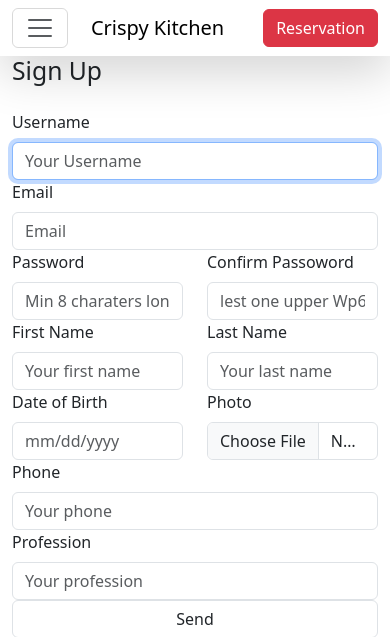
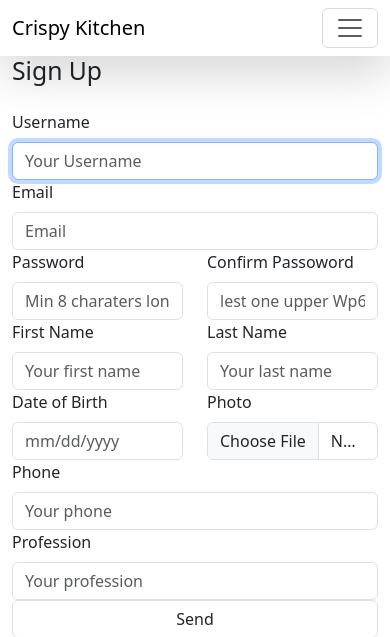
Before and after one commit to Konstantin-Kostov-70/Crispy-Kitchen, a Django app: page /accounts/sign-up/ in a window 390 px wide. Shown: the top 637 px of the page. Run offline with Django 4.2, Linux system fonts and the light colour scheme; some libraries are stand-ins or nearby versions.

Commit message:
update  toggle nav menu

```diff
--- a/templates/base.html
+++ b/templates/base.html
@@ -39,20 +39,21 @@
 <body>
 <nav class="navbar navbar-expand-lg bg-white shadow-lg">
     <div class="container">
+
+
+        <a class="navbar-brand" href="{% url 'index' %}">
+            Crispy Kitchen
+        </a>
         <button class="navbar-toggler" type="button" data-bs-toggle="collapse" data-bs-target="#navbarNav"
                 aria-controls="navbarNav" aria-expanded="false" aria-label="Toggle navigation">
             <span class="navbar-toggler-icon"></span>
         </button>
 
-        <a class="navbar-brand" href="{% url 'index' %}">
-            Crispy Kitchen
-        </a>
-
-        <div class="d-lg-none">
+        <!-- <div class="d-lg-none">
             <button type="button" class="custom-btn btn btn-danger" data-bs-toggle="modal"
                     data-bs-target="#BookingModal">Reservation
             </button>
-        </div>
+        </div> -->
 
         <div class="collapse navbar-collapse" id="navbarNav">
             <ul class="navbar-nav mx-auto">
```
